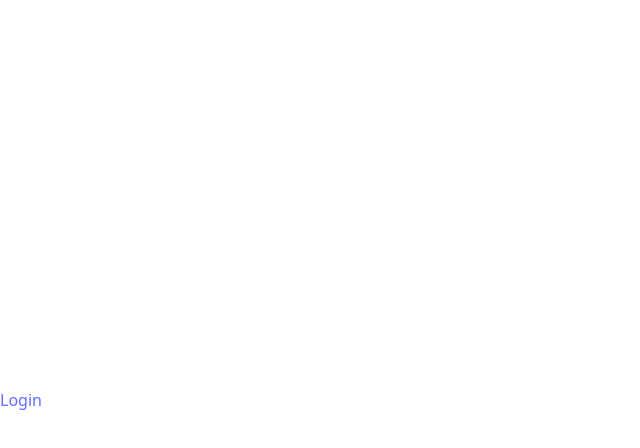
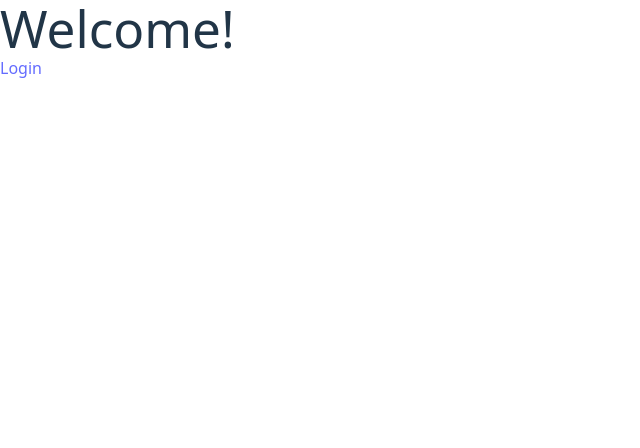
Before and after one commit to LouiseClaughton/Reflect, a React (Vite) app in the folder reflect/: page / in a window 1280 px wide. Shown: the top 448 px of the page, without its empty margins (0-640 px from the left). Built offline with nearby package versions, Linux system fonts and the light colour scheme.

Commit message:
update paths

```diff
--- a/reflect/src/services/login.jsx
+++ b/reflect/src/js/login.jsx
@@ -10,7 +10,12 @@ function Login() {
     `&scope=repo read:org`;
 
     return (
-        <a href={loginUrl}>Login</a>
+        <div className="w-full h-full flex justify-center items-center">
+            <div className="">
+                <h1>Welcome!</h1>
+                <a href={loginUrl}>Login</a>
+            </div>
+        </div>
     )
 }
 
--- a/reflect/src/main.jsx
+++ b/reflect/src/main.jsx
@@ -3,9 +3,9 @@ import { createRoot } from 'react-dom/client';
 import { BrowserRouter as Router, Routes, Route } from 'react-router-dom';
 import './style.css';
 
-import GetGitHubData from './services/github.jsx';
-import Login from './services/login.jsx';
-import Callback from './services/callback.jsx';
+import GetGitHubData from './js/github.jsx';
+import Login from './js/login.jsx';
+import Callback from './js/callback.jsx';
 
 createRoot(document.getElementById('root')).render(
   <StrictMode>
--- a/reflect/src/style.css
+++ b/reflect/src/style.css
@@ -68,3 +68,8 @@ button:focus-visible {
     background-color: #f9f9f9;
   }
 }
+
+html, body, #root {
+  height: 100%;
+  width: 100%;
+}
```
Also changed, not shown: reflect/src/js/callback.jsx (renamed from reflect/src/services/callback.jsx), reflect/src/js/dashboard.jsx (added), reflect/src/js/github.jsx (renamed from reflect/src/services/github.jsx).
